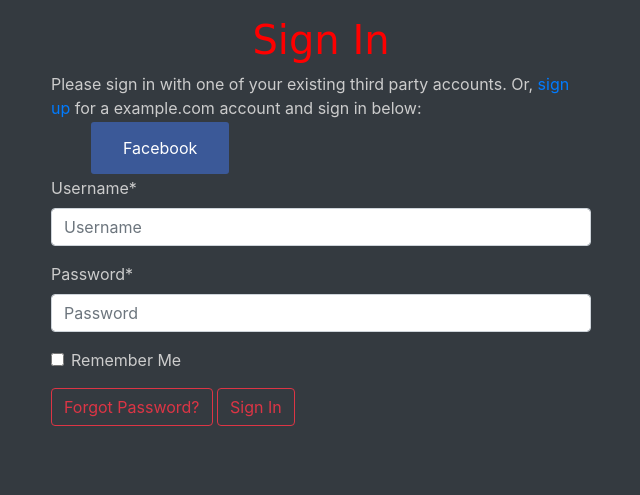
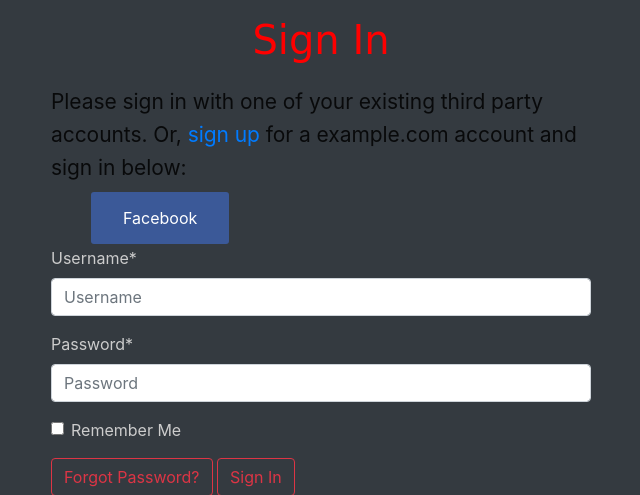
Before and after one commit to kowito/scarylog, a Django app: a page that uses templates/base.html in a window 1280 px wide. Shown: the part 56-551 px from the top of the page, without its empty margins (319-959 px from the left). Run offline with Django 3.2, Linux system fonts and the light colour scheme; parts of the project's set-up code (start-up, migrations or seed data) failed here and were passed over; some libraries are stand-ins or nearby versions; some web fonts are replaced.

Commit message:
change font style

```diff
--- a/story/templates/story/story_detail.html
+++ b/story/templates/story/story_detail.html
@@ -23,8 +23,6 @@
               </div>
             </div>
         </div>
-
-
     </div>
 </div>
 
--- a/story/templates/story/story_form.html
+++ b/story/templates/story/story_form.html
@@ -21,7 +21,6 @@
 {{ form.media }}
 <script>
 window.onload = function() {
-    console.log("Loaded");
     var startPos;
     var geoOptions = {
         enableHighAccuracy: true
--- a/templates/base.html
+++ b/templates/base.html
@@ -16,6 +16,19 @@
         body{
             background-color: #343a40;
             color: #ccc;
+        }
+        p{
+            font-weight: 400;
+            font-style: normal;
+            font-size: 21px;
+            line-height: 1.58;
+            letter-spacing: -.003em;
+            display: block;
+            margin-block-start: 1em;
+            margin-block-end: 1em;
+            margin-inline-start: 0px;
+            margin-inline-end: 0px;
+            color: rgba(0,0,0,.84);
         }
         nav{
             background-color: #343a40;
```
Also changed, not shown: scarylog/settings.py (+10 -3 lines).
